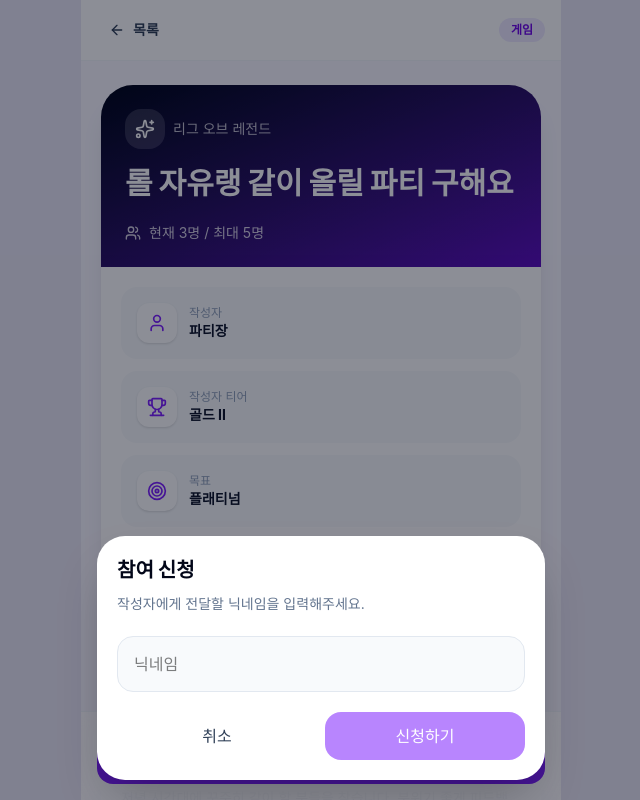
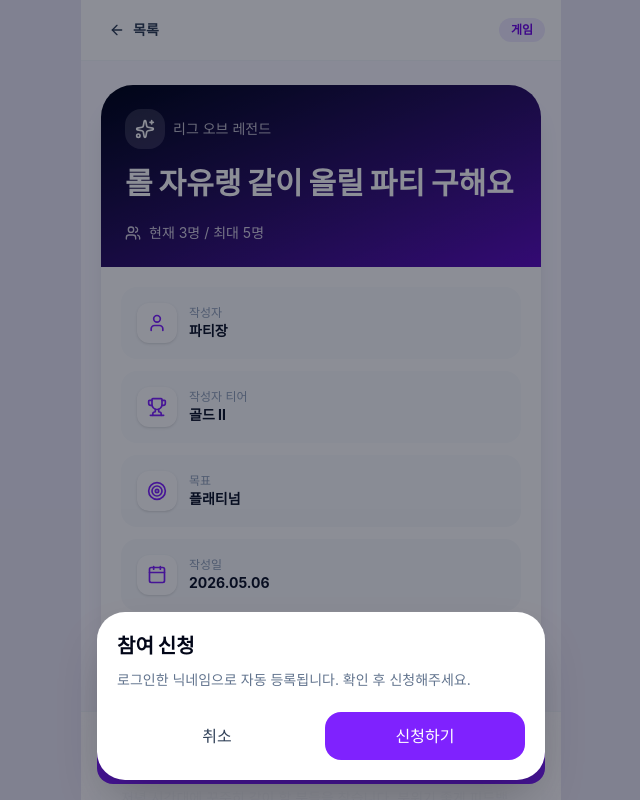
Before and after one commit to OSSWProject-Jo2/KiriKiri-Frontend, a Next.js app in the folder kirikiri-app/: page /post/1 in a window 1280 px wide. Both pictures are taken after a click on the button "참여하기". Shown: the top 800 px of the page, without its empty margins (319-959 px from the left). Built offline with nearby package versions, Linux system fonts and the light colour scheme; no server answers.

Commit message:
feat: Clerk OAuth를 통해 닉네임 자동 연결 기능 구현

```diff
--- a/kirikiri-app/app/components/ParticipationDialog.tsx
+++ b/kirikiri-app/app/components/ParticipationDialog.tsx
@@ -1,12 +1,10 @@
-import { useState } from "react";
 import { Button } from "./ui/button";
-import { Input } from "./ui/input";
 
 type ParticipationDialogProps = {
   open: boolean;
   isMatching: boolean;
   onOpenChange: (open: boolean) => void;
-  onSubmit: (nickname: string) => void;
+  onSubmit: () => void;
 };
 
 export function ParticipationDialog({
@@ -15,14 +13,10 @@
   onOpenChange,
   onSubmit,
 }: ParticipationDialogProps) {
-  const [nickname, setNickname] = useState("");
-
   if (!open) return null;
 
   const handleSubmit = () => {
-    const trimmed = nickname.trim();
-    if (!trimmed) return;
-    onSubmit(trimmed);
+    onSubmit();
   };
 
   return (
@@ -30,16 +24,8 @@
       <div className="w-full max-w-[448px] rounded-[28px] bg-white p-5 shadow-2xl">
         <h2 className="text-xl font-black text-slate-950">참여 신청</h2>
         <p className="mt-2 text-sm leading-6 text-slate-500">
-          작성자에게 전달할 닉네임을 입력해주세요.
+          로그인한 닉네임으로 자동 등록됩니다. 확인 후 신청해주세요.
         </p>
-
-        <Input
-          value={nickname}
-          onChange={(event) => setNickname(event.target.value)}
-          placeholder="닉네임"
-          className="mt-5 h-14 rounded-2xl border border-slate-200 bg-slate-50 px-4 text-base"
-          disabled={isMatching}
-        />
 
         <div className="mt-5 grid grid-cols-2 gap-2">
           <Button
@@ -53,7 +39,7 @@
           <Button
             className="h-12 rounded-2xl bg-violet-600 hover:bg-violet-700"
             onClick={handleSubmit}
-            disabled={isMatching || nickname.trim() === ""}
+            disabled={isMatching}
           >
             {isMatching ? "신청 중..." : "신청하기"}
           </Button>
--- a/kirikiri-app/app/components/PostDetailClient.tsx
+++ b/kirikiri-app/app/components/PostDetailClient.tsx
@@ -10,6 +10,7 @@
 import { Separator } from "../components/ui/separator";
 import { ParticipationDialog } from "../components/ParticipationDialog";
 import { MatchSuccessDialog } from "../components/MatchSuccessDialog";
+import { useAuth } from "../components/auth/ClerkAuthProvider";
 import {
   ArrowLeft,
   Users,
@@ -57,6 +58,7 @@
   const [showParticipationDialog, setShowParticipationDialog] = useState(false);
   const [isMatching, setIsMatching] = useState(false);
   const [showSuccessDialog, setShowSuccessDialog] = useState(false);
+  const { isSignedIn, nickname, openSignIn } = useAuth();
 
   useEffect(() => {
     if (initialPost || !postId) {
@@ -113,13 +115,20 @@
   const isFull = post.currentMembers >= post.maxMembers;
   const topicLabel = post.topicName || post.gameName || post.studyName || post.category;
 
-  const handleParticipation = (nickname: string) => {
+  const handleParticipation = () => {
+    if (!isSignedIn) {
+      openSignIn();
+      return;
+    }
+
+    const userNickname = nickname || "익명";
+
     setIsMatching(true);
 
     setTimeout(() => {
       setIsMatching(false);
       setShowParticipationDialog(false);
-      toast.success(`${nickname}님, 참여 신청이 완료되었습니다!`);
+      toast.success(`${userNickname}님, 참여 신청이 완료되었습니다!`);
 
       setTimeout(() => {
         setShowSuccessDialog(true);
```
